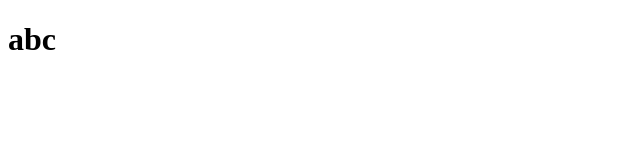
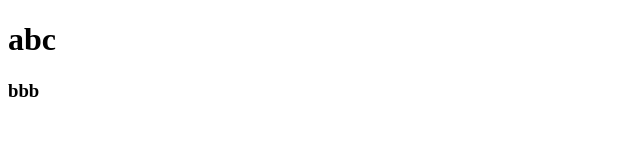
Before and after one commit to Atomi033/test, a plain HTML site: page index.html in a window 1280 px wide. Shown: the full height of the page, 0-640 px from the left. Drawn offline with Linux system fonts and the light colour scheme.

Commit message:
change in local

```diff
--- a/index.html
+++ b/index.html
@@ -9,5 +9,6 @@
 
     <script src="/main.js"></script>
     <h1>abc</h1>
+    <h3>bbb</h3>
 </body>
 </html>
```
